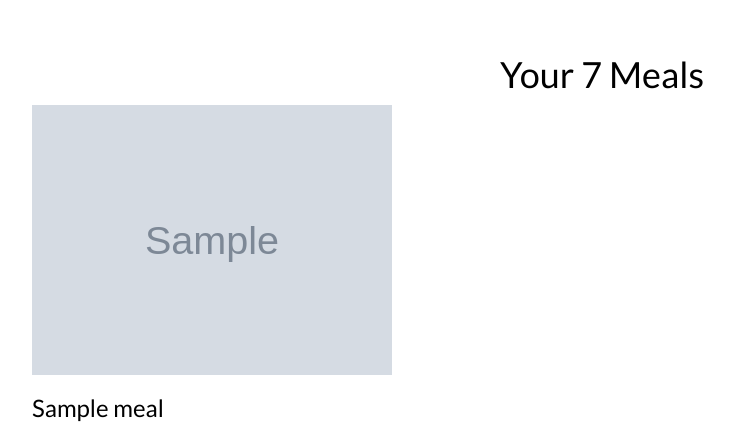
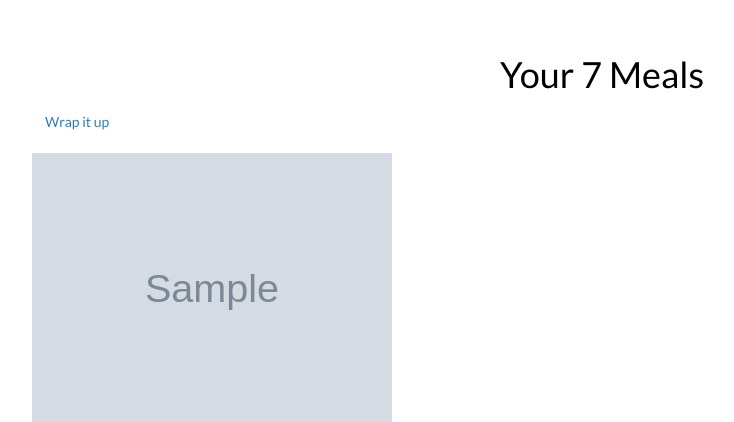
Before and after one commit to MaximilianKindshofer/webeats, a Django app: template webeats/templates/meals/7meals.html in a window 1280 px wide. Shown: the part 51-473 px from the top of the page, without its empty margins (38-772 px from the left). Run offline with Django 3.2, Linux system fonts and the light colour scheme; the template is opened without the code that fills it: most values are stand-ins (such as "Sample title", 1, 10 or a date in 2020); grey boxes marked "Sample" are stand-in pictures; parts of the project's set-up code (start-up, migrations or seed data) failed here and were passed over.

Commit message:
meals wrapup

```diff
--- a/webeats/meals/urls.py
+++ b/webeats/meals/urls.py
@@ -16,4 +16,7 @@ urlpatterns = [
     url(r'^ingredient/(?P<pk>[\d]+)/update/$',
         views.ingredient_update,
         name='ingredient_update',),
+    url(r'^meals/wrap_up/$',
+        views.wrap_up,
+        name='wrap_up',),
 ]
--- a/webeats/meals/views.py
+++ b/webeats/meals/views.py
@@ -101,3 +101,8 @@ def ingredient_update(request, pk):
     context = {'ingredient_form': ingredient_form}
 
     return render(request, 'meals/update_ingredient.html', context)
+
+def wrap_up(request):
+    if request.POST:
+        for pk in request.get('meals_pk')
+    return render(request, 'meals/wrap_up.html')
--- a/webeats/templates/meals/7meals.html
+++ b/webeats/templates/meals/7meals.html
@@ -5,7 +5,13 @@
       <div class="container">
         <div class="row">
           <div class="col-md-12">
-            <h1 class="text-center">Your 7 Meals</h1>
+            <h1 class="text-center">Your 7 Meals </h1>
+                <form method='POST' action="{% url 'meals:wrap_up' %}">
+                    {% csrf_token %}
+                    <input type="hidden" name='meals_pk'
+                           value="{% for meal in meals %}{{meal.pk}},{% endfor %}">
+
+                    <input type="submit" class='btn btn-link' value='Wrap it up'</a>
           </div>
         </div>
         <div class="row">
--- /dev/null
+++ b/webeats/templates/meals/wrap_up.html
@@ -0,0 +1 @@
+{{request.POST}}
```
